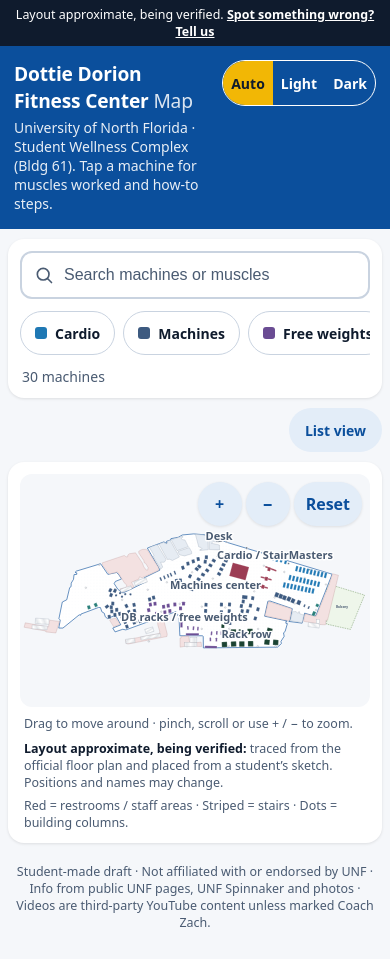
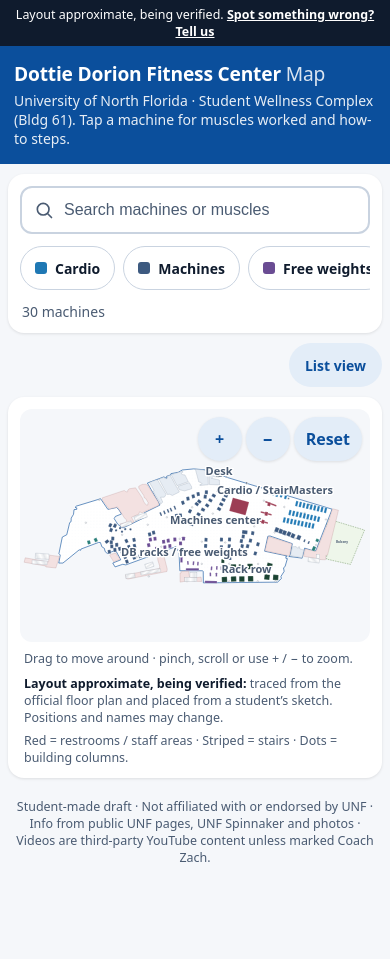
Before and after one commit to zacharyflechas/unf-gym-map, a React (Vite) app: page / in a window 390 px wide. After the commit the page ends 894 px from the top, so only its background shows below. Built offline with nearby package versions, Linux system fonts and the light colour scheme.

Commit message:
Remove the theme toggle; dark mode follows the phone's setting

```diff
--- a/index.html
+++ b/index.html
@@ -7,13 +7,6 @@
     <meta name="color-scheme" content="light dark" />
     <meta name="theme-color" content="#0b4f9c" media="(prefers-color-scheme: light)" />
     <meta name="theme-color" content="#152035" media="(prefers-color-scheme: dark)" />
-    <script>
-      // Apply a saved Light/Dark choice before the page paints (see src/components/ThemeToggle.jsx).
-      try {
-        var theme = localStorage.getItem('theme');
-        if (theme) document.documentElement.dataset.theme = theme;
-      } catch (e) {}
-    </script>
     <meta name="description" content="Interactive gym floor map prototype for students: find machines, muscles worked and how-to videos." />
     <title>Dottie Dorion Fitness Center Map (Draft) · UNF SWC</title>
   </head>
--- a/src/App.jsx
+++ b/src/App.jsx
@@ -7,7 +7,6 @@ import { LEVEL as level, LAYOUT_ERRORS } from './levels.js';
 import GymMap from './components/GymMap.jsx';
 import MachineDetail from './components/MachineDetail.jsx';
 import ItemDetail from './components/ItemDetail.jsx';
-import ThemeToggle from './components/ThemeToggle.jsx';
 
 const CLOSE_MS = 260; // keep in sync with the exit animation in styles.css
 
@@ -120,7 +119,6 @@ export default function App() {
               {FACILITY.campus} · {FACILITY.building}. Tap a machine for muscles worked and how-to steps.
             </p>
           </div>
-          <ThemeToggle />
         </div>
       </header>
 
--- a/src/components/ThemeToggle.jsx
+++ /dev/null
@@ -1,46 +0,0 @@
-import { useEffect, useState } from 'react';
-
-const KEY = 'theme'; // localStorage: 'light' | 'dark' | missing = follow the system
-const OPTIONS = [
-  { value: null, label: 'Auto' },
-  { value: 'light', label: 'Light' },
-  { value: 'dark', label: 'Dark' },
-];
-
-function readSaved() {
-  try {
-    return localStorage.getItem(KEY);
-  } catch {
-    return null; // storage can be blocked (private mode); just follow the system
-  }
-}
-
-/**
- * Auto / Light / Dark. The choice is saved and applied as <html data-theme="…">; tokens.css does the rest.
- * index.html applies the saved choice before the page paints, so there is no flash of the wrong theme.
- */
-export default function ThemeToggle() {
-  const [theme, setTheme] = useState(readSaved);
-
-  useEffect(() => {
-    const root = document.documentElement;
-    try {
-      if (theme) localStorage.setItem(KEY, theme);
-      else localStorage.removeItem(KEY);
-    } catch {
-      /* not saved; still applied for this visit */
-    }
-    if (theme) root.dataset.theme = theme;
-    else delete root.dataset.theme;
-  }, [theme]);
-
-  return (
-    <div className="theme-toggle" role="group" aria-label="Color theme">
-      {OPTIONS.map((o) => (
-        <button key={o.label} aria-pressed={theme === o.value} onClick={() => setTheme(o.value)}>
-          {o.label}
-        </button>
-      ))}
-    </div>
-  );
-}
--- a/src/styles.css
+++ b/src/styles.css
@@ -34,10 +34,6 @@ a { color: var(--color-brand); }
 .header h1 span { font-weight: 500; opacity: 0.85; }
 .subtitle { margin: var(--space-1) 0 0; opacity: 0.9; font-size: var(--text-sm); }
 .title-block { flex: 1; min-width: 0; }
-
-.theme-toggle { display: flex; border: 1.5px solid currentColor; border-radius: var(--radius-pill); overflow: hidden; }
-.theme-toggle button { min-height: var(--tap); min-width: var(--tap); padding: 0 var(--space-3); border: 0; background: transparent; font-size: var(--text-sm); font-weight: 600; }
-.theme-toggle button[aria-pressed='true'] { background: var(--color-accent); color: var(--color-on-accent); }
 
 .main { padding: var(--space-3) var(--space-3) var(--space-5); display: grid; grid-template-columns: minmax(0, 1fr); gap: var(--space-3); }
 
@@ -320,7 +316,6 @@ a { color: var(--color-brand); }
   .main { padding: 10px var(--space-2) 20px; gap: 10px; }
   .legend-filter { flex-wrap: nowrap; overflow-x: auto; padding-bottom: var(--space-1); scrollbar-width: none; }
   .zone-chip { flex: none; }
-  .theme-toggle button { padding: 0 var(--space-2); }
   .gym-map { aspect-ratio: 3 / 2; } /* phones: taller than the floor, so there's room to pan */
   .machine-list { grid-template-columns: 1fr; }
 
--- a/src/tokens.css
+++ b/src/tokens.css
@@ -2,8 +2,8 @@
  * DESIGN TOKENS: every color, size, radius and shadow the app uses. Components only use var(--…).
  *
  * Colors: Osprey Navy palette from Spec 02. Each one is light-dark(LIGHT, DARK): the browser picks
- * the value for the active color scheme, which follows the system setting unless the user picked
- * Light or Dark (saved in localStorage, applied as <html data-theme="…">).
+ * the value for the active color scheme, which follows the phone's / computer's light or dark setting
+ * (prefers-color-scheme).
  * Gold (--color-accent) is ONLY for active and matching states.
  */
 :root {
@@ -105,7 +105,3 @@
     );
   }
 }
-
-/* A saved choice overrides the system setting. */
-:root[data-theme='light'] { color-scheme: light; }
-:root[data-theme='dark'] { color-scheme: dark; }
```
